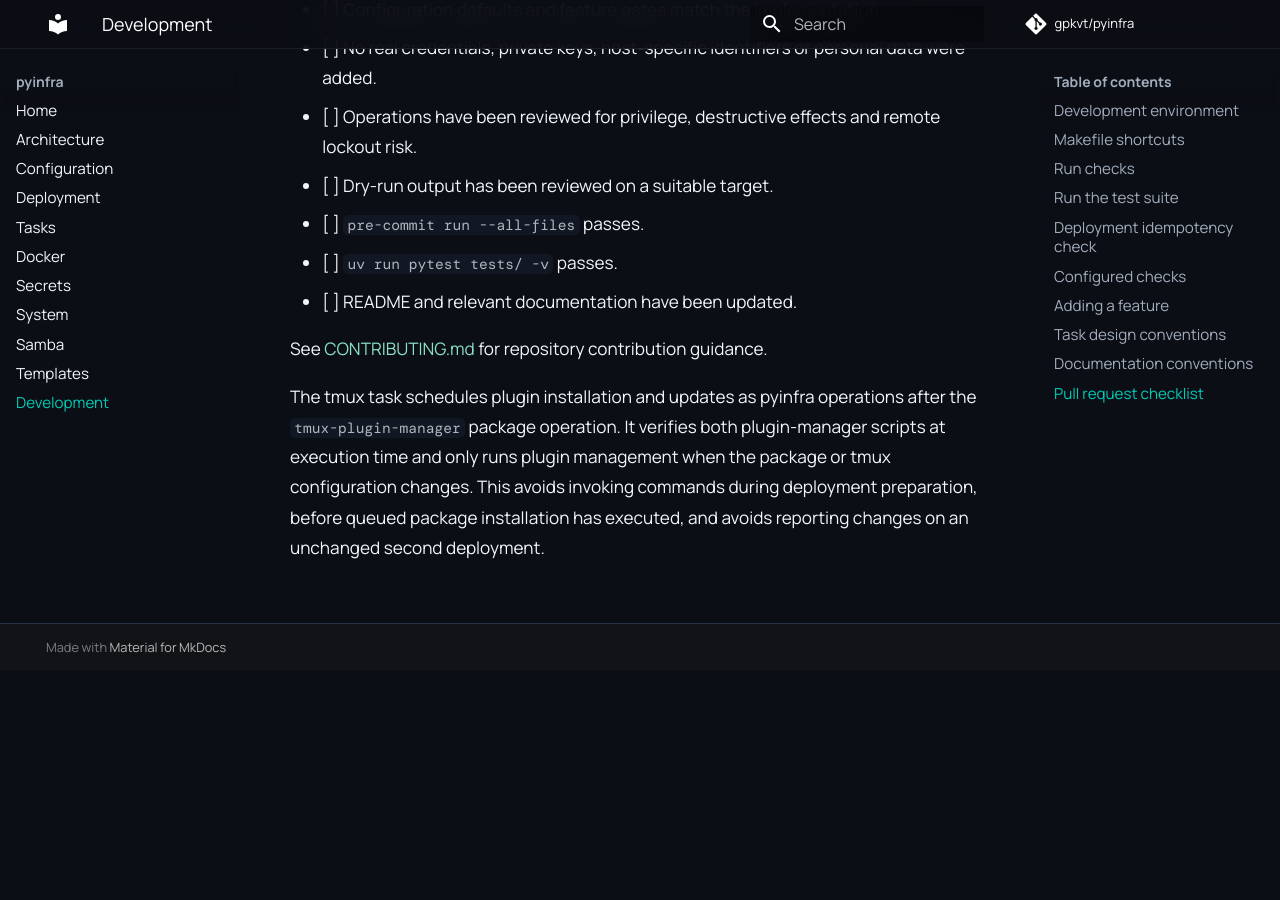
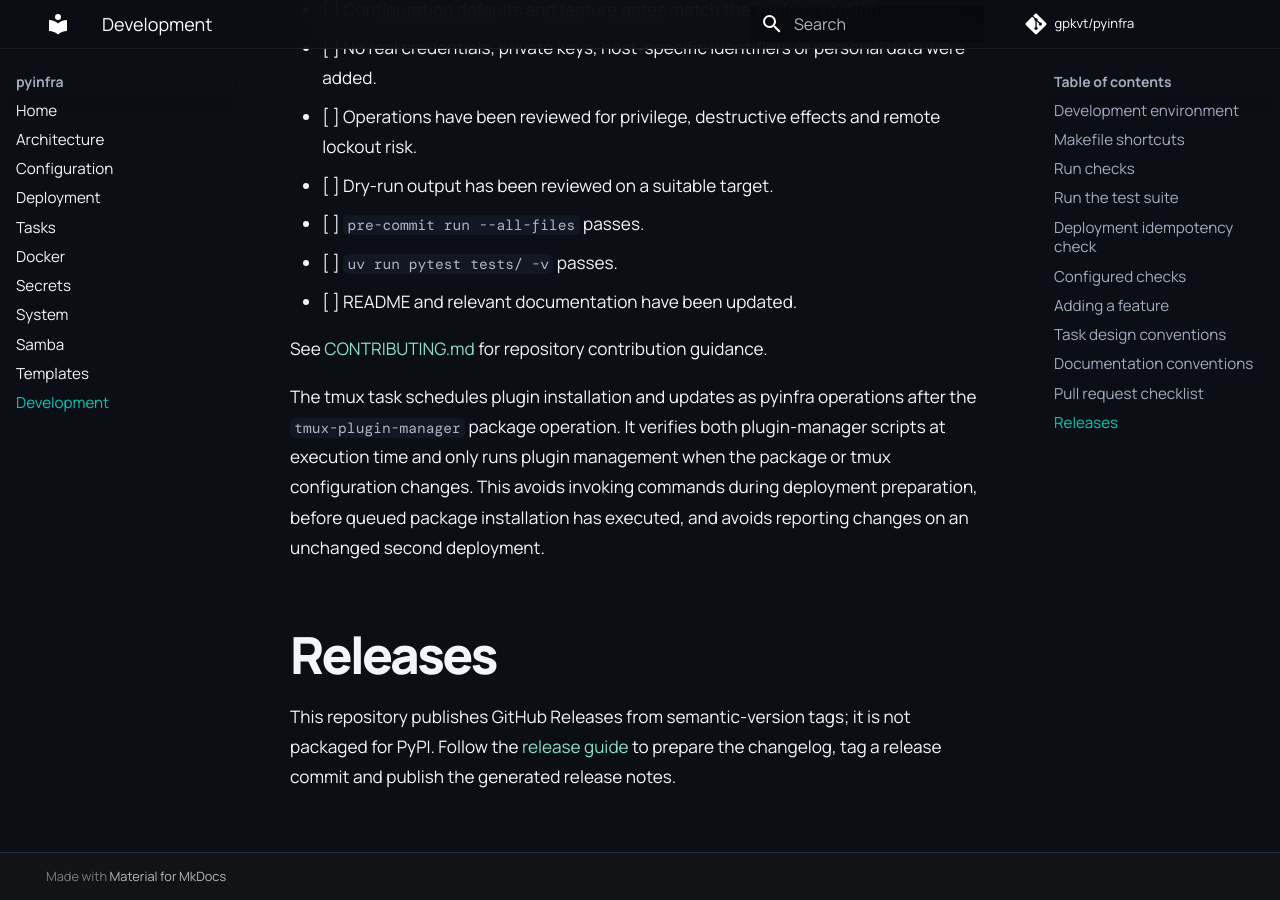
Before and after one commit to gpkvt/pyinfra, an MkDocs documentation site: the page built from docs/development.md, in a window 1280 px wide and 900 px high, scrolled down 7430 px. Built offline with MkDocs 1.6.1 and Material for MkDocs 9.7.7, drawn with Linux system fonts in a browser that asks for light colours; comment, search, counter and statistics services are not loaded; before the commit the page ends 8100 px from its top, so only the background shows below that.

Commit message:
Link release guidance from development docs

```diff
--- a/docs/development.md
+++ b/docs/development.md
@@ -156,3 +156,10 @@ Some hooks modify files automatically. Review the resulting diff after running t
 See [CONTRIBUTING.md](https://github.com/gpkvt/pyinfra/blob/main/CONTRIBUTING.md) for repository contribution guidance.
 
 The tmux task schedules plugin installation and updates as pyinfra operations after the `tmux-plugin-manager` package operation. It verifies both plugin-manager scripts at execution time and only runs plugin management when the package or tmux configuration changes. This avoids invoking commands during deployment preparation, before queued package installation has executed, and avoids reporting changes on an unchanged second deployment.
+
+
+## Releases
+
+This repository publishes GitHub Releases from semantic-version tags; it is
+not packaged for PyPI. Follow the [release guide](releasing.md) to prepare the
+changelog, tag a release commit and publish the generated release notes.
```
